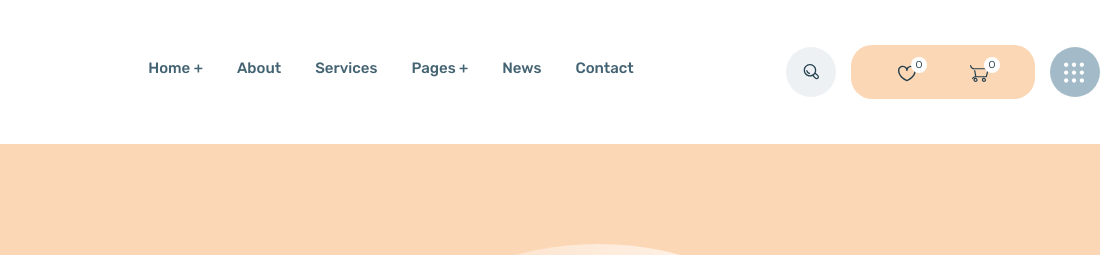
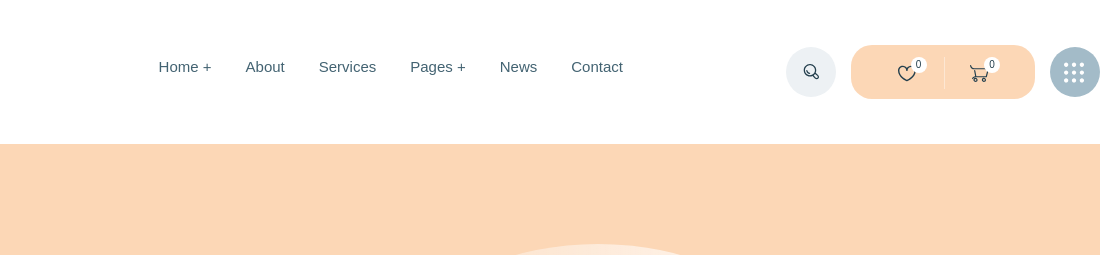
Before and after one commit to SerNerf/glee, a website: page app/index.html in a window 1280 px wide. Shown: the top 255 px of the page, 165-1280 px from the left. Drawn offline with nearby package versions, Linux system fonts and the light colour scheme; files that its build step writes are made by us from their sources.

Commit message:
Исправил шрифты по чек листу. Исправил ошибки

```diff
--- a/app/scss/_fonts.scss
+++ b/app/scss/_fonts.scss
@@ -1,49 +1,49 @@
 @font-face {
-  font-family: 'DMSans-Regular';
+  font-family: 'DMSans';
   font-weight: 400;
   font-style: normal;
   font-display: swap;
-  src: local('DMSans-Regular'),
+  src:
        url('../fonts/DMSans-Regular.woff2') format('woff2'),
        url('../fonts/DMSans-Regular.woff') format('woff');
 }
 
 @font-face {
-  font-family: 'DMSans-Medium';
+  font-family: 'DMSans';
   font-weight: 500;
   font-style: normal;
   font-display: swap;
-  src: local('DMSans-Medium'),
+  src:
        url('../fonts/DMSans-Medium.woff2') format('woff2'),
        url('../fonts/DMSans-Medium.woff') format('woff');
 }
 
 @font-face {
-  font-family: 'DMSans-Bold';
+  font-family: 'DMSans';
   font-weight: 700;
   font-style: normal;
   font-display: swap;
-  src: local('DMSans-Bold'),
+  src:
        url('../fonts/DMSans-Bold.woff2') format('woff2'),
        url('../fonts/DMSans-Bold.woff') format('woff');
 }
 
 @font-face {
-  font-family: 'Rubik-Regular';
+  font-family: 'Rubik';
   font-weight: 400;
   font-style: normal;
   font-display: swap;
-  src: local('Rubik-Regular'),
+  src:
        url('../fonts/Rubik-Regular.woff2') format('woff2'),
        url('../fonts/Rubik-Regular.woff') format('woff');
 }
 
 @font-face {
-  font-family: 'Rubik-Medium';
+  font-family: 'Rubik';
   font-weight: 500;
   font-style: normal;
   font-display: swap;
-  src: local('Rubik-Medium'),
+  src:
   url('../fonts/Rubik-Medium.woff2') format('woff2'),
   url('../fonts/Rubik-Medium.woff') format('woff');
 }
--- a/app/scss/style.scss
+++ b/app/scss/style.scss
@@ -110,7 +110,20 @@
       padding: 20px 25px 13px 25px;
       border-radius: 50%;
 
+      &:not(:last-child)::after {
+        content: "";
+        position: absolute;
+        top: 12px;
+        right: -4px;
+
+        width: 1px;
+        height: 32px;
+
+        background-color: #ffffff;
+        opacity: 0.4;
+      }
     }
+
 
   &__num {
     position: absolute;
```
